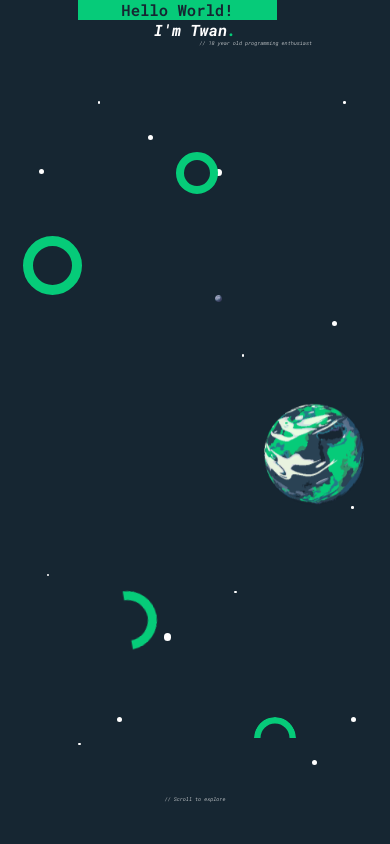
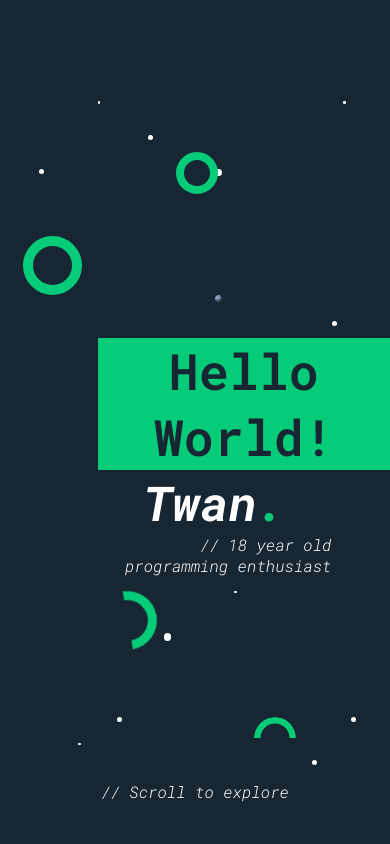
Before and after one commit to Twan-Reijinga/portfolio-site, a SvelteKit app: page / in a window 390 px wide. Shown: the top 844 px of the page. Built offline with nearby package versions, Linux system fonts and the light colour scheme.

Commit message:
make multi line responsive

```diff
--- a/src/routes/+page.svelte
+++ b/src/routes/+page.svelte
@@ -63,9 +63,9 @@
 
 <svelte:window bind:scrollY={y} bind:innerHeight={h} />
 <SpaceBackground />
-<section class="left centered">
+<section class="left">
 	{#if loadTitleSubtitles}
-		<div class="centered" in:fade={{ duration: 1000 }}>
+		<div class="" in:fade={{ duration: 1000 }}>
 			<TitleSubtitle
 				title="Hello World!"
 				subtitle="I'm Twan"
@@ -73,6 +73,7 @@
 				{fontSize}
 				maxY={h / 2}
 			/>
+		</div>
 			<TitleSubtitle
 				title="AboutMe()"
 				subtitle="I'm Twan"
@@ -90,7 +91,7 @@
 				maxY={(h * 2.5) / 2 + timelineHeight}
 			/>
 			{#if y > (h * 2.5) / 2 && y < (h * 2.5) / 2 + timelineHeight && projects[projectIndex].languages}
-				<div class="projLangs" style="margin-top: {fontSize * 5}px">
+				<div class="projLangs">
 					{#each getLanguages(projects[projectIndex].languages) as language}
 						<Language
 							text={language.text}
@@ -109,7 +110,6 @@
 				{fontSize}
 				minY={(h * 2.5) / 2 + timelineHeight}
 			/>
-		</div>
 	{/if}
 </section>
 {#if y < 100}
@@ -136,12 +136,12 @@
 </section>
 
 <style>
-	.centered {
+	/* .centered {
 		display: flex;
 		flex-direction: column;
 		justify-content: center;
 		align-items: center;
-	}
+	} */
 	.left {
 		height: 100vh;
 	}
@@ -157,14 +157,17 @@
 		justify-content: right;
 		flex-wrap: wrap;
 		width: 30%;
+		margin: 63vh 10%;
 	}
 
 	@media screen and (max-width: 750px) {
-		.centered {
+		.left {
 			justify-content: start;
 			top: 0;
+			margin: 0;
+			z-index: 2;
 		}
-		.centered * {
+		.left * {
 			z-index: 3;
 		}
 		.left {
--- a/src/routes/TitleSubtitles.svelte
+++ b/src/routes/TitleSubtitles.svelte
@@ -28,7 +28,6 @@
 	<div class="fixedBox">
 		<div class="titleBox" in:fade={{ delay: isFirstLoad ? 0 : transitionTime * 0.9, duration: 0 }}>
 			<h1
-				style="font-size: {fontSize}px"
 				in:fly={{
 					y: 50,
 					delay: isFirstLoad ? 0 : transitionTime,
@@ -56,14 +55,17 @@
 		position: fixed;
 		width: 40%;
 		max-width: 1000px;
+		margin: 40vh 5%;
 	}
 	.titleBox {
-		margin-right: 15%;
+		position: absolute;
+		width: 75%;
 		padding: 0 2%;
 		background-color: #06cb79;
 		text-align: center;
 	}
 	h2 {
+		padding-top: 70px;
 		/* padding-right: 12%; */
 		/* position: absolute; */
 		text-align: center;
--- a/src/routes/textStyles.css
+++ b/src/routes/textStyles.css
@@ -4,6 +4,7 @@ h1 {
 	font-family: 'Roboto Mono', monospace;
 	font-weight: 600;
 	color: #162632;
+	font-size: 50px;
 }
 
 h2 {
--- a/src/util.ts
+++ b/src/util.ts
@@ -1,10 +1,5 @@
 export function updateFontSize() {
-	let fontSize: number;
-	fontSize = window.innerWidth / 25;
-	if (fontSize > 85) {
-		fontSize = 85;
-	}
-	return fontSize;
+	return 48;
 }
 
 export function getAge(): number {
```
